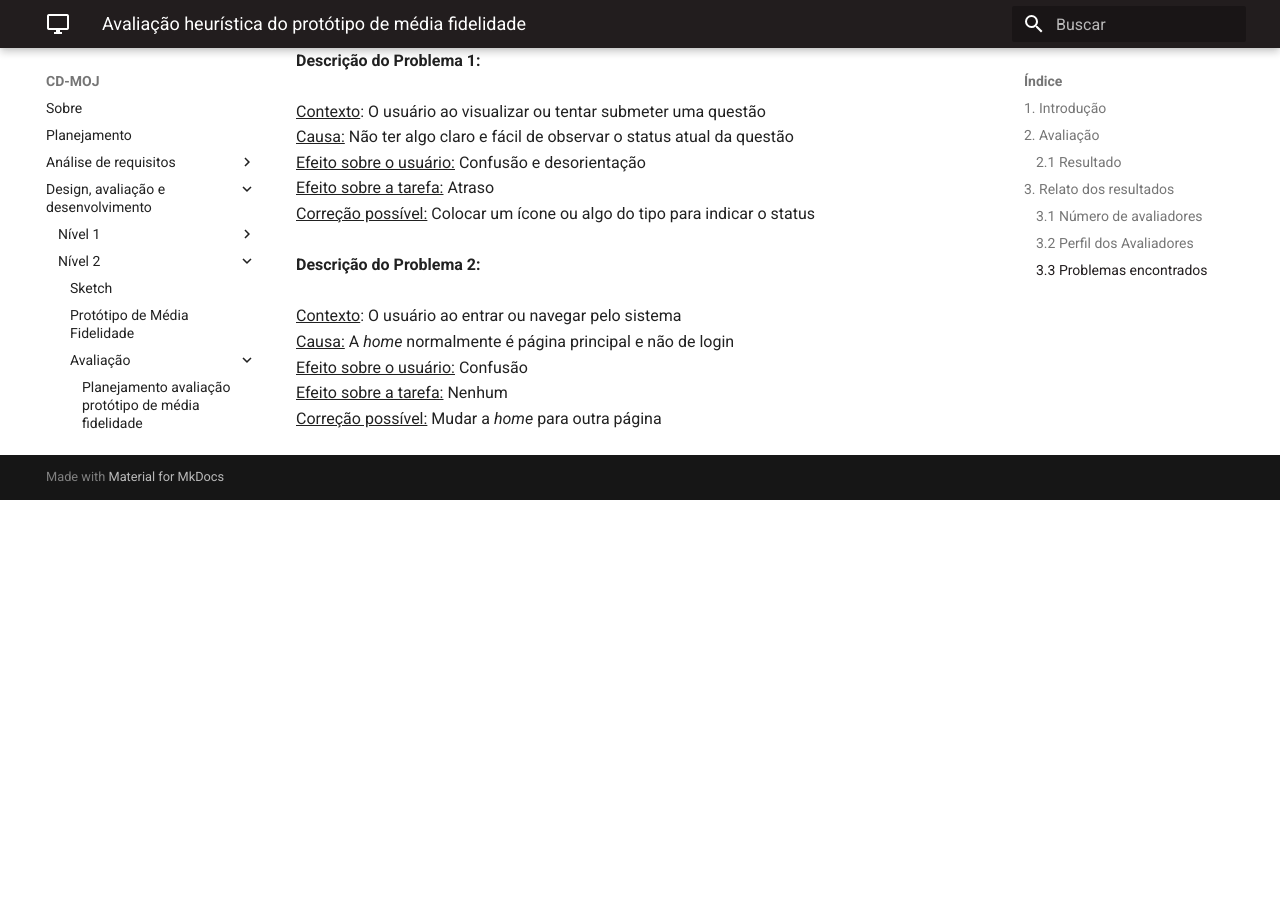
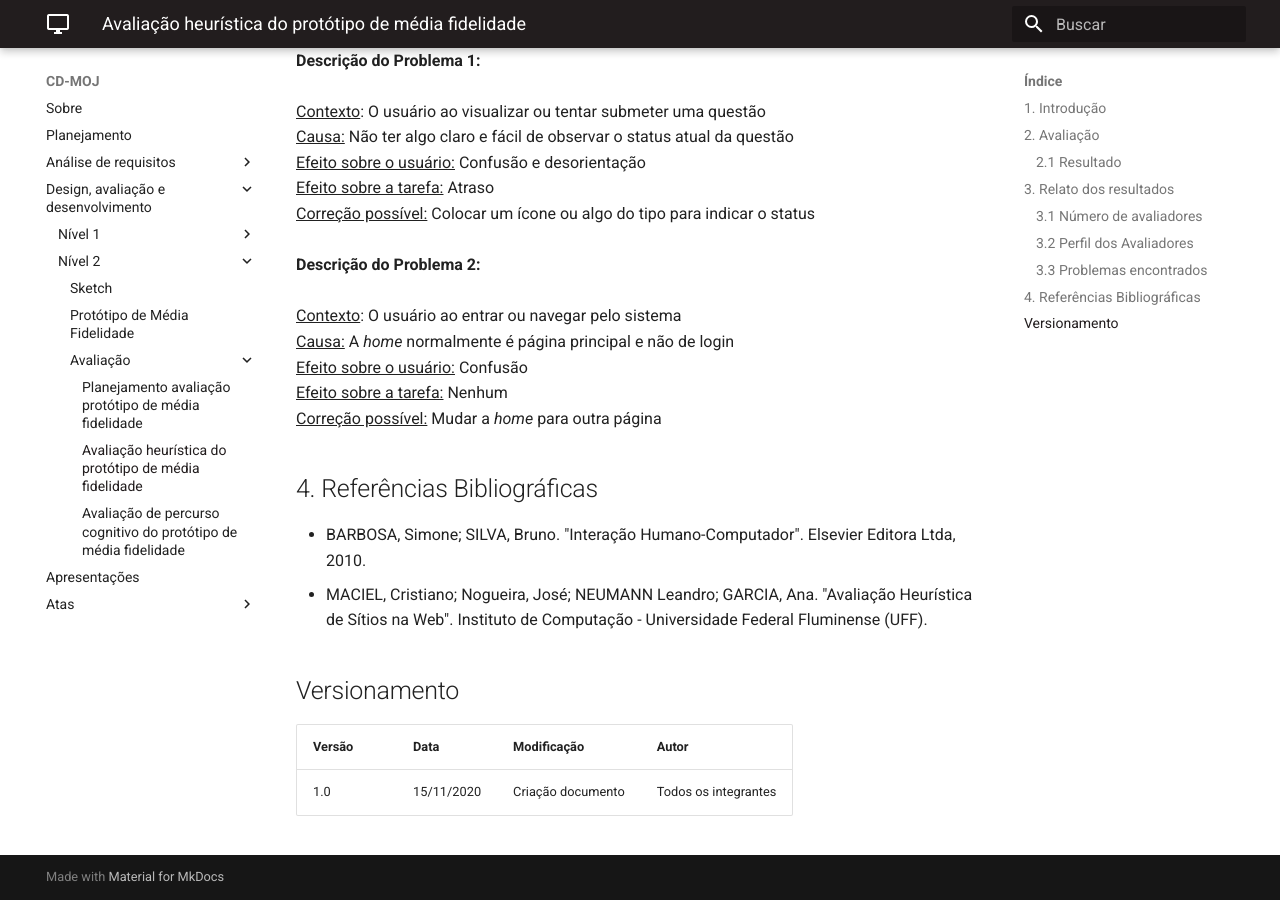
Before and after one commit to Interacao-Humano-Computador/2020.1-CD-MOJ, an MkDocs documentation site: the page built from docs/DeAD/nivel2/avaliacao/avaliacao_heuristica_media.md, in a window 1280 px wide and 900 px high, scrolled down 3073 px. Built offline with MkDocs 1.6.1 and Material for MkDocs 9.7.7, drawn with Linux system fonts in a browser that asks for light colours; old or Windows-style settings are respelled for this version of MkDocs; before the commit the page ends 3573 px from its top, so only the background shows below that.

Commit message:
Adição referências e versionamento avaliação heuristica protótipo de média

```diff
--- a/docs/DeAD/nivel2/avaliacao/avaliacao_heuristica_media.md
+++ b/docs/DeAD/nivel2/avaliacao/avaliacao_heuristica_media.md
@@ -152,3 +152,14 @@
   <u>Efeito sobre a tarefa:</u> Nenhum <br />
   <u>Correção possível:</u> Mudar a <i>home</i> para outra página
 </p>
+
+## 4. Referências Bibliográficas
+
+- BARBOSA, Simone; SILVA, Bruno. "Interação Humano-Computador". Elsevier Editora Ltda, 2010.
+- MACIEL, Cristiano; Nogueira, José; NEUMANN Leandro; GARCIA, Ana. "Avaliação Heurística de Sítios na Web". Instituto de Computação - Universidade Federal Fluminense (UFF).
+
+## Versionamento
+
+| Versão | Data | Modificação | Autor |
+|--|--|--|--|
+| 1.0 | 15/11/2020 | Criação documento | Todos os integrantes |
```
